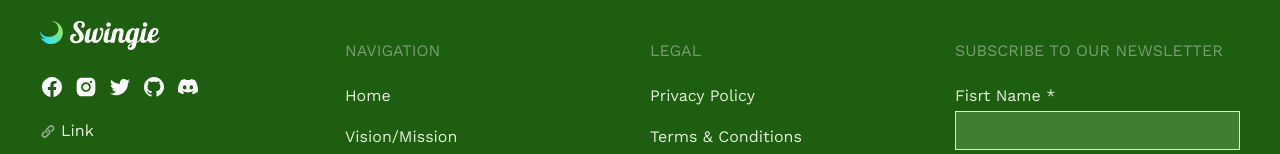
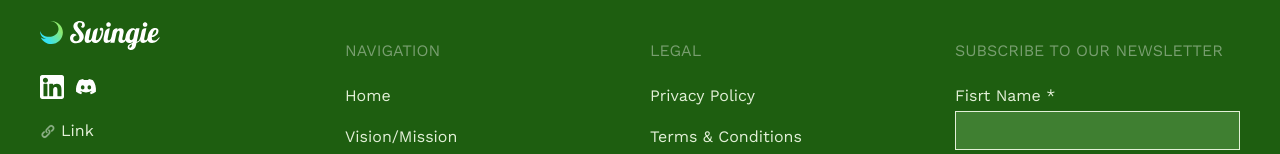
Before and after one commit to Perflection-AI/SwingieWebsite, a plain HTML site: page index.html in a window 1280 px wide. Shown: the part 2522-2676 px from the top of the page. Drawn offline with nearby package versions, Linux system fonts and the light colour scheme.

Commit message:
Adding LinkedIn and Discord Links to main page

```diff
--- a/index.html
+++ b/index.html
@@ -208,15 +208,22 @@ sass sass/style.scss css/style.css -->
 			<div class="footer-column">
 				<img src="images/FooterSwingieLogo.svg" alt="Swingie Logo" class="footer-logo-img" />
 			  <ul class="social-links">
+				<!--
 				<li><a href="#"><img src="images/footer/FBLogo.svg" alt="Facebook" class="icon-facebook"></a></li>
 				<li><a href="#"><img src="images/footer/InsLogo.svg" alt="Instagram" class="icon-instagram"></a></li>
 				<li><a href="#"><img src="images/footer/TwitterLogo.svg" alt="Twitter" class="icon-twitter"></a></li>
 				<li><a href="#"><img src="images/footer/GithubLogo.svg" alt="Github" class="icon-github"></a></li>
-				<li><a href="#"><img src="images/footer/DiscordLogo.svg" alt="Discord" class="icon-discord"></a></li>
+				-->
+				<li><a href="https://www.linkedin.com/company/perflection-ai/"><img src="images/footer/LinkedInLogo.svg" alt="LinkedIn" class="icon-linkedin"></a></li>
+				<li><a href="https://discord.gg/9mEKxpWuDR"><img src="images/footer/DiscordLogo.svg" alt="Discord" class="icon-discord"></a></li>
 			  </ul>
 				<ul class="contact-info">
 					<li><a href="#"><img src="images/footer/LinkPic.svg" alt="Link" class="icon-Link">Link</a></li>
-					<li><a href="mailto:contact@perflection.ai"><img src="images/footer/EmailPic.svg" alt="Email" class="icon-Email">Email</a></li>
+					<li>
+						<a href="mailto:contact@perflection.ai">
+							<img src="images/footer/EmailPic.svg" alt="Email" class="icon-Email">Email
+						</a>
+					</li>
 					<li><a href="#"><img src="images/footer/AddressPic.svg" alt="Address" class="icon-Address">Address</a></li>
 				</ul>
 			  <p class="footer-copyright">
```
Also changed, not shown: images/footer/LinkedInLogo.svg (added).
